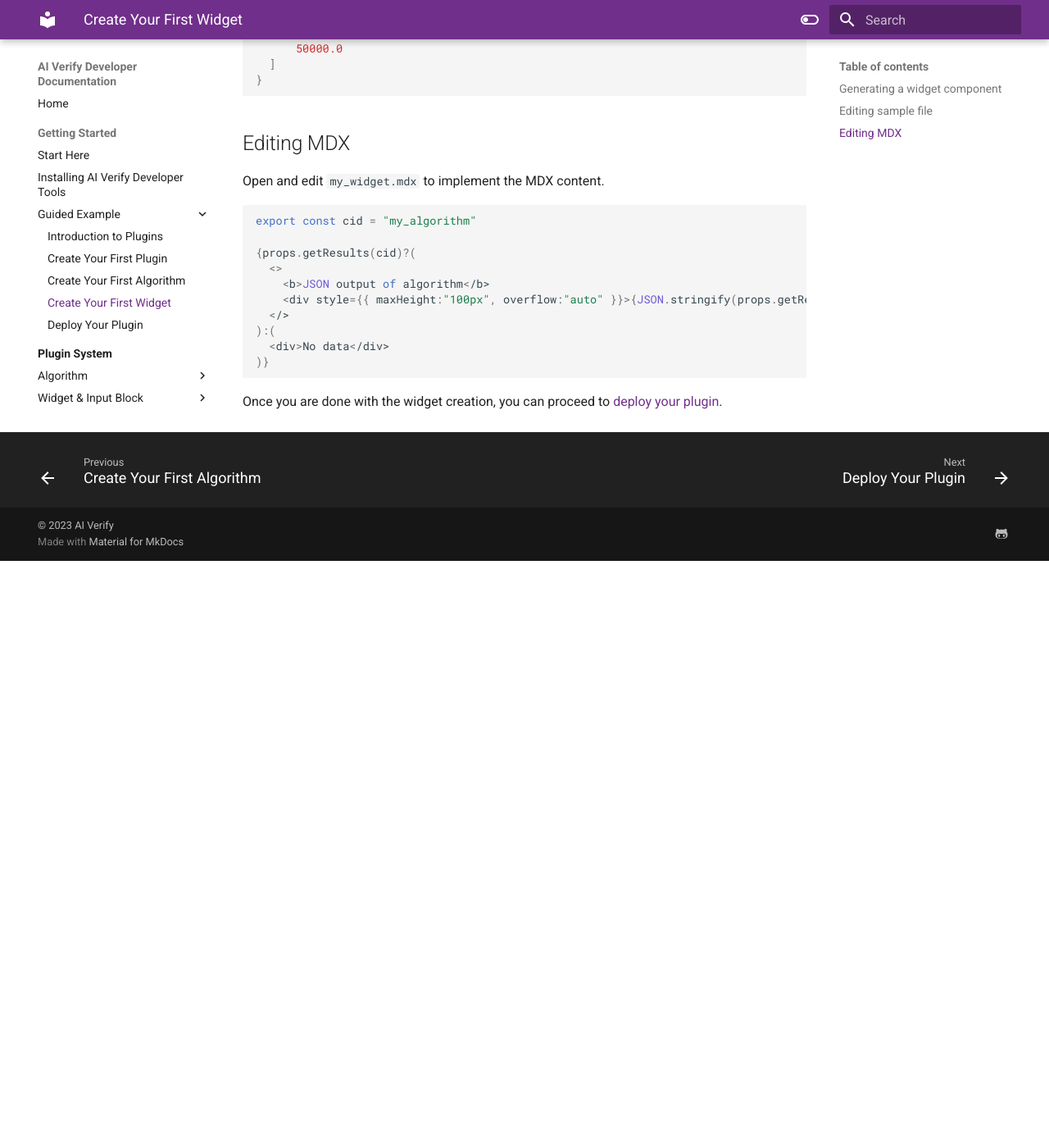
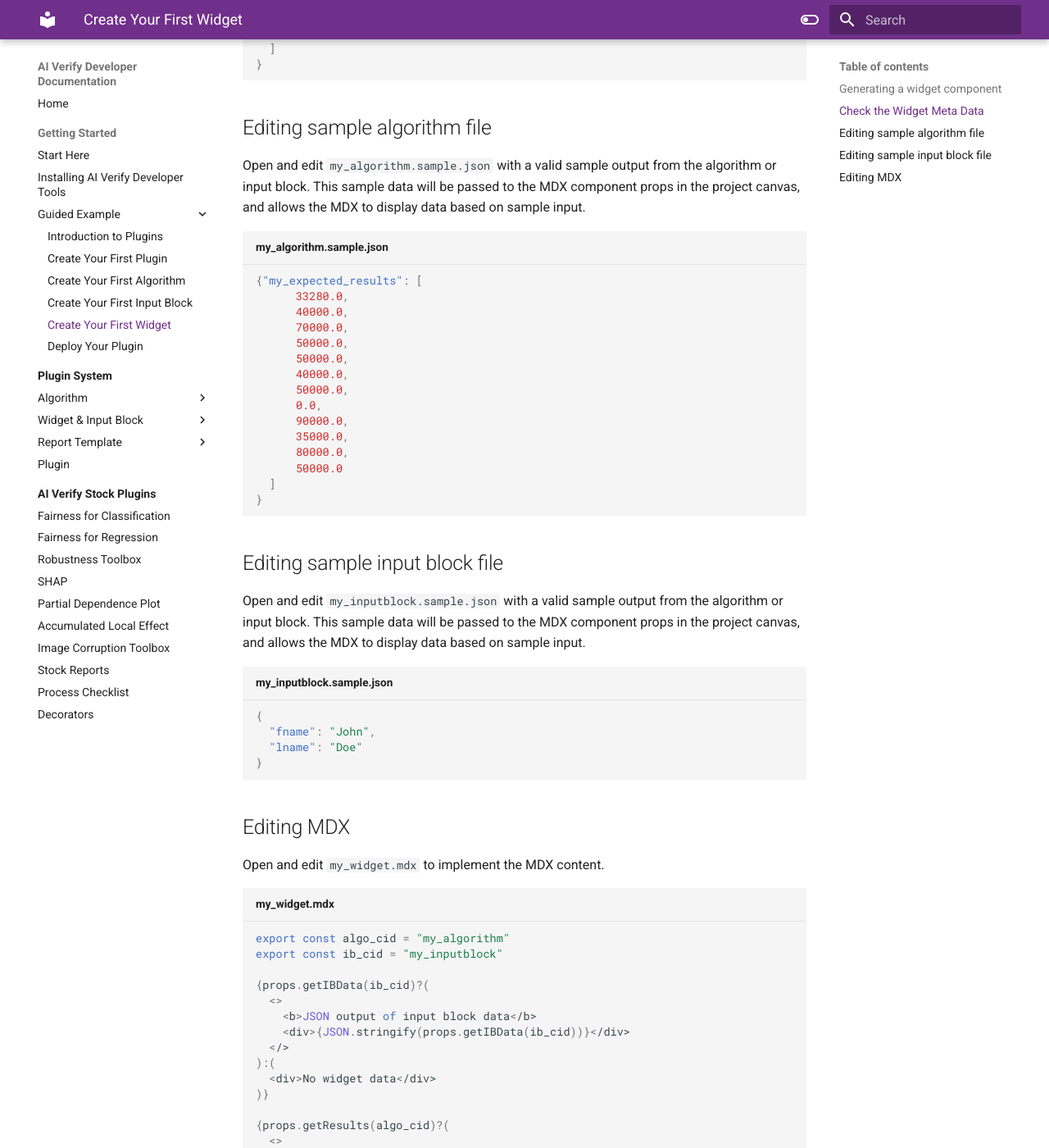
Before and after one commit to aiverify-foundation/aiverify-developer-tools, an MkDocs documentation site: the page built from docs/guided_example/your_first_widget.md, in a window 1280 px wide and 1400 px high, scrolled down 1643 px. Shown: the whole window at 82% size. Built offline with MkDocs 1.6.1 and Material for MkDocs 9.7.7, drawn with Linux system fonts in a browser that asks for light colours; before the commit the page ends 2327 px from its top, so only the background shows below that; some of the changed text lies outside the part shown.

Commit message:
add input box into guided example and update the guides to reflect the new sample data

````diff
--- a/docs/guided_example/your_first_widget.md
+++ b/docs/guided_example/your_first_widget.md
@@ -10,10 +10,11 @@
 
 Widgets are stored in the **my_plugin/widgets** folder. Use [**ai-verify-plugin gw**](../plugins/Plugin_Tool.md#generate-widget-alias-gw) to generate your widget.
 
-Run the following command to generate a new widget and create a dependency to the algorithm component created earlier.
+Run the following command to generate a new widget and create a dependency to the algorithm and input block components created earlier.
 
 ```bash
-ai-verify-plugin gw "my_widget" --name "My Widget" --description "My first widget" --dep "Algorithm,my_algorithm"
+ai-verify-plugin gw "my_widget" --name "My Widget" --description "My first widget" --dep "Algorithm,my_algorithm" --dep "InputBlock,my_inputblock" --minW 12 --dynamicHeight
+
 ```
 
 Verify that the directory ```widgets``` exists in your current directory with the files for the widgets generated inside.
@@ -22,22 +23,35 @@
 ls widgets
 ```
 
+The following files are created:
+
+- my_widget.mdx
+- my_widget.meta.json
+- my_algorithm.sample.json
+- my_inputblock.sample.json
+
+## Check the Widget Meta Data
+
 Open the file `my_widget.meta.json` under the ```widgets``` folder and check that the properties are set correctly as shown below:
 
-```JSON
+```JSON title="my_widget.meta.json"
 {
   "cid": "my_widget",
   "widgetSize": {
-    "minW": 1,
+    "minW": 12,
     "minH": 1,
     "maxW": 12,
     "maxH": 36
   },
   "name": "My Widget",
   "description": "My first widget",
+  "dynamicHeight": true,
   "dependencies": [
     {
       "cid": "my_algorithm"
+    },
+    {
+      "cid": "my_inputblock"
     }
   ],
   "mockdata": [
@@ -45,15 +59,21 @@
       "type": "Algorithm",
       "cid": "my_algorithm",
       "datapath": "my_algorithm.sample.json"
+    },
+    {
+      "type": "InputBlock",
+      "cid": "my_inputblock",
+      "datapath": "my_inputblock.sample.json"
     }
   ]
 }
 ```
-## Editing sample file
+
+## Editing sample algorithm file
 
 Open and edit `my_algorithm.sample.json` with a valid sample output from the algorithm or input block. This sample data will be passed to the MDX component props in the project canvas, and allows the MDX to display data based on sample input.
 
-```JSON
+```JSON title="my_algorithm.sample.json"
 {"my_expected_results": [
       33280.0,
       40000.0,
@@ -71,20 +91,41 @@
 }
 ```
 
+## Editing sample input block file
+
+Open and edit `my_inputblock.sample.json` with a valid sample output from the algorithm or input block. This sample data will be passed to the MDX component props in the project canvas, and allows the MDX to display data based on sample input.
+
+```JSON title="my_inputblock.sample.json"
+{
+  "fname": "John",
+  "lname": "Doe"
+}
+```
+
 ## Editing MDX
 
 Open and edit `my_widget.mdx` to implement the MDX content.
 
-```Javascript
-export const cid = "my_algorithm"
+```Javascript title="my_widget.mdx"
+export const algo_cid = "my_algorithm"
+export const ib_cid = "my_inputblock"
 
-{props.getResults(cid)?(
+{props.getIBData(ib_cid)?(
+  <>
+    <b>JSON output of input block data</b>
+    <div>{JSON.stringify(props.getIBData(ib_cid))}</div>
+  </>
+):(
+  <div>No widget data</div>
+)}
+
+{props.getResults(algo_cid)?(
   <>
     <b>JSON output of algorithm</b>
-    <div style={{ maxHeight:"100px", overflow:"auto" }}>{JSON.stringify(props.getResults(cid))}</div>
+    <pre>{JSON.stringify(props.getResults(algo_cid),null,2)}</pre>
   </>
 ):(
-  <div>No data</div>
+  <div>No algorithm data</div>
 )}
 ```
 
--- a/mkdocs.yml
+++ b/mkdocs.yml
@@ -78,6 +78,7 @@
           - Introduction to Plugins: guided_example/introduction_to_plugins.md
           - Create Your First Plugin: guided_example/your_first_plugin.md
           - Create Your First Algorithm: guided_example/your_first_algorithm.md
+          - Create Your First Input Block: guided_example/your_first_inputblock.md
           - Create Your First Widget: guided_example/your_first_widget.md
           - Deploy Your Plugin: guided_example/deploy_your_plugin.md
   - Plugin System:
````
Also changed, not shown: docs/guided_example/deploy_your_plugin.md (+9 -10 lines), docs/guided_example/your_first_algorithm.md (+35 -1 lines), docs/guided_example/your_first_inputblock.md (added, +78 -0 lines), docs/guided_example/your_first_plugin.md (+3 -1 lines), docs/images/canvas.png, docs/images/confirm_generate_report.png, docs/images/data_and_model_selection.png, docs/images/generated_report.png, docs/images/install_plugin.png, docs/images/plugin_installed_successfully.png, docs/images/plugin_manager_page.png, docs/images/report.png.
